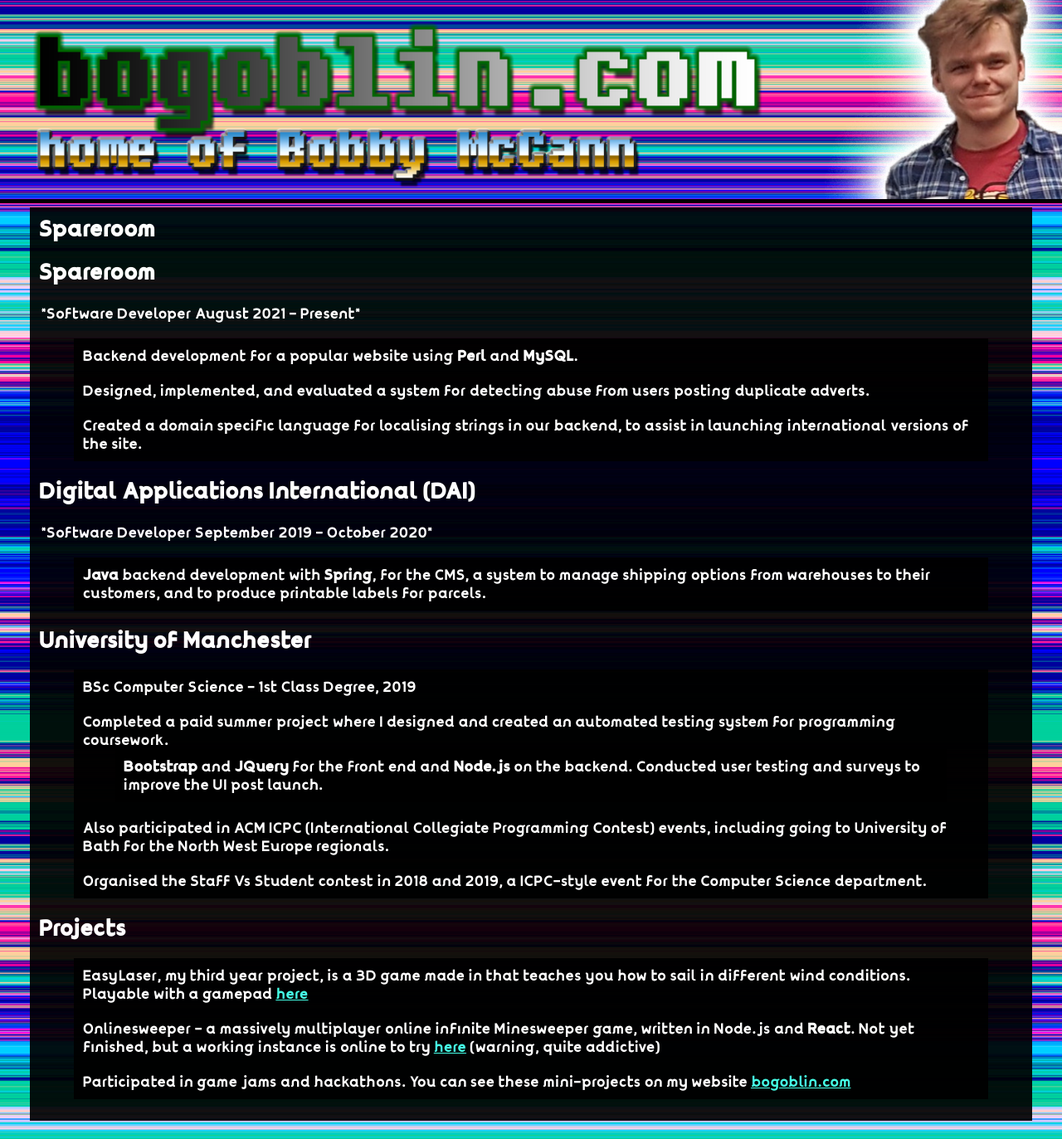
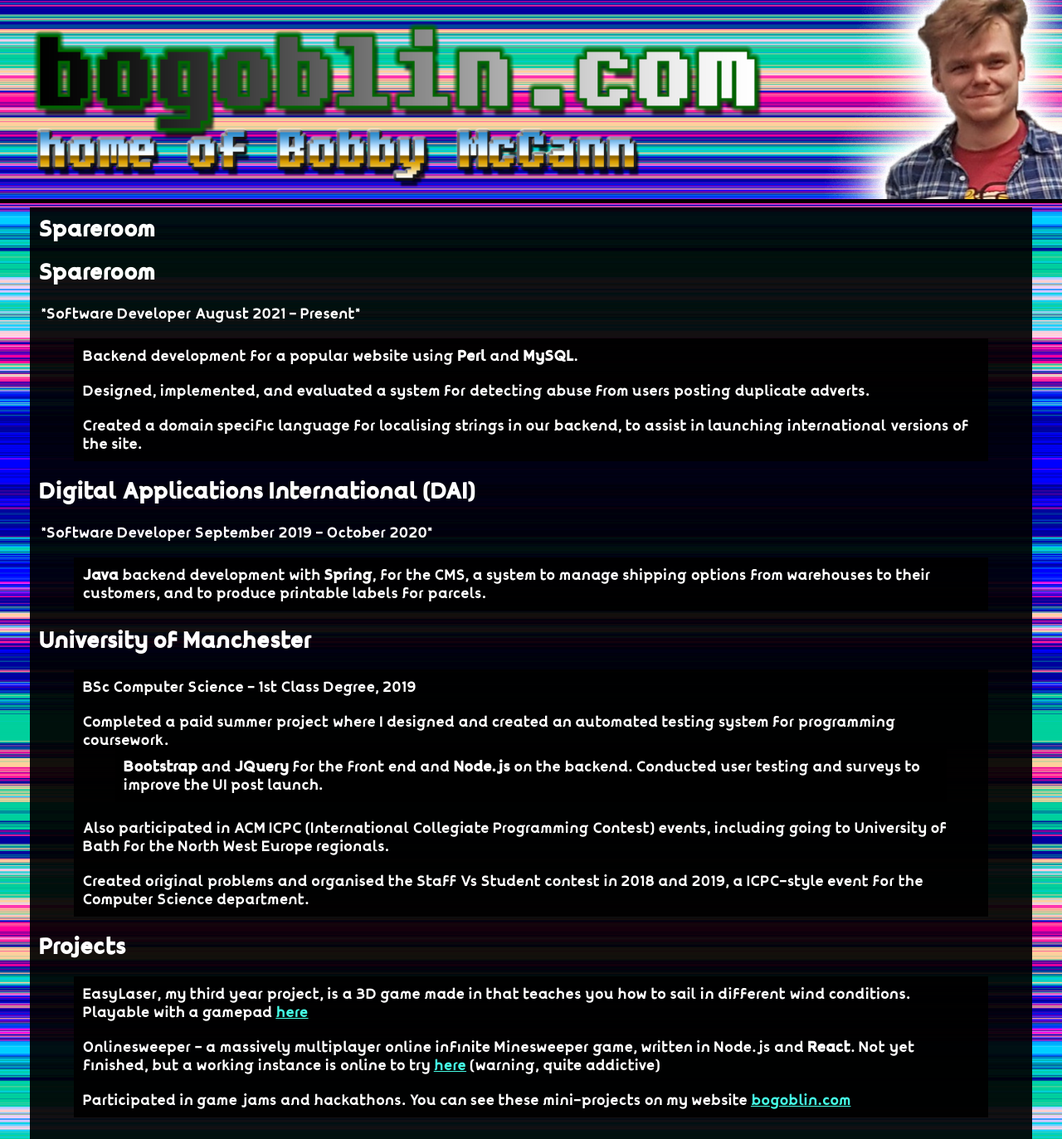
Before and after one commit to bogoblin/bobbyweb, a Jekyll site: the page built from cv/cv.md, in a window 1280 px wide. Shown: the whole page at 83% size. Built offline with Jekyll 4.4.1, drawn with Linux system fonts in a browser that asks for light colours; our own code applies the rules of GitHub Pages for plain Markdown files.

Commit message:
Tiny update

```diff
--- a/cv/cv.md
+++ b/cv/cv.md
@@ -18,7 +18,7 @@
 - Completed a paid summer project where I designed and created an automated testing system for programming coursework.
   - **Bootstrap** and **JQuery** for the front end and **Node.js** on the backend. Conducted user testing and surveys to improve the UI post launch.
 - Also participated in ACM ICPC (International Collegiate Programming Contest) events, including going to University of Bath for the North West Europe regionals.
-- Organised the Staff Vs Student contest in 2018 and 2019, a ICPC-style event for the Computer Science department.
+- Created original problems and organised the Staff Vs Student contest in 2018 and 2019, a ICPC-style event for the Computer Science department.
 
 ## Projects
 
--- a/cv/index.html
+++ b/cv/index.html
@@ -65,7 +65,7 @@ a:hover.button {
 <li><strong>Bootstrap</strong> and <strong>JQuery</strong> for the front end and <strong>Node.js</strong> on the backend. Conducted user testing and surveys to improve the UI post launch.</li>
 </ul></li>
 <li>Also participated in ACM ICPC (International Collegiate Programming Contest) events, including going to University of Bath for the North West Europe regionals.</li>
-<li>Organised the Staff Vs Student contest in 2018 and 2019, a ICPC-style event for the Computer Science department.</li>
+<li>Created original problems and organised the Staff Vs Student contest in 2018 and 2019, a ICPC-style event for the Computer Science department.</li>
 </ul>
 <h2 id="projects">Projects</h2>
 <ul>
```
Also changed, not shown: 1 other file.
